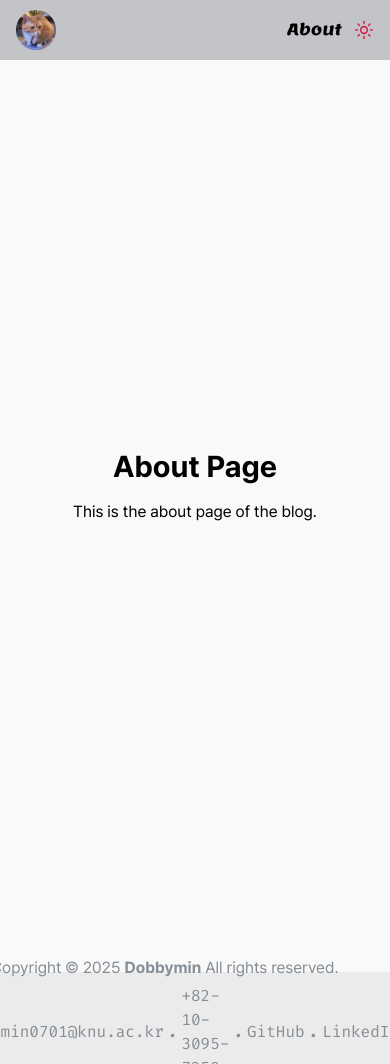
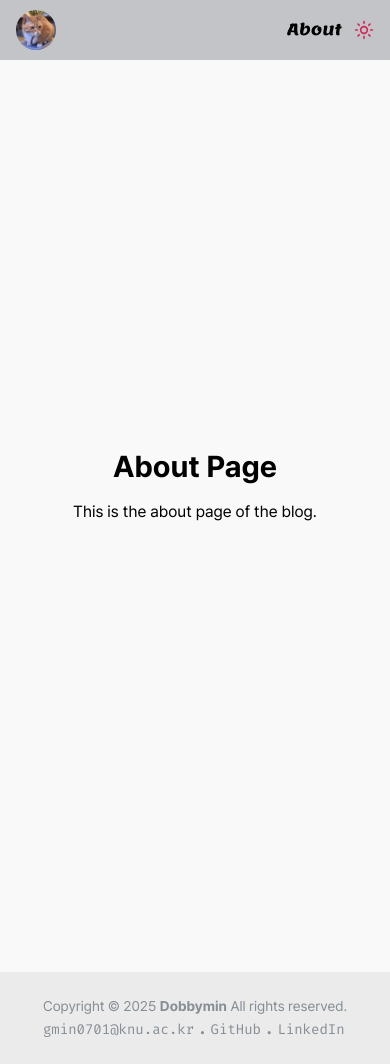
Before and after one commit to Dobbymin/Dobbymin.github.io, a Next.js app: page /about in a window 390 px wide. Built offline with nearby package versions, Linux system fonts and the light colour scheme.

Commit message:
fix(Footer): Footer 컴포넌트 스타일 개선 및 반응형 텍스트 추가

```diff
--- a/src/shared/components/features/layout/Footer.tsx
+++ b/src/shared/components/features/layout/Footer.tsx
@@ -2,16 +2,16 @@ import Link from 'next/link';
 
 export const Footer = () => {
   return (
-    <footer className='flex h-footer w-full items-center justify-center bg-blog-gray-300'>
+    <footer className='flex h-footer w-full items-center justify-center bg-blog-gray-300 px-4'>
       <div className='flex flex-col items-start justify-between gap-1'>
-        <p className='text-blog-gray-600'>
+        <p className='text-sm text-blog-gray-600 md:text-base'>
           Copyright &copy; 2025 <b>Dobbymin</b> All rights reserved.
         </p>
-        <div className='flex items-center justify-center gap-1 font-fira-code text-blog-gray-600'>
+        <div className='flex flex-wrap items-center justify-center gap-1 font-fira-code text-sm text-blog-gray-600 md:text-base'>
           <span>gmin0701@knu.ac.kr</span>
           <span className='font-bold'>.</span>
-          <span>+82-10-3095-7259</span>
-          <span className='font-bold'>.</span>
+          <span className='hidden md:inline'>+82-10-3095-7259</span>
+          <span className='hidden font-bold md:inline'>.</span>
           <Link
             className='hover:font-bold hover:underline'
             href='https://github.com/Dobbymin'
```
